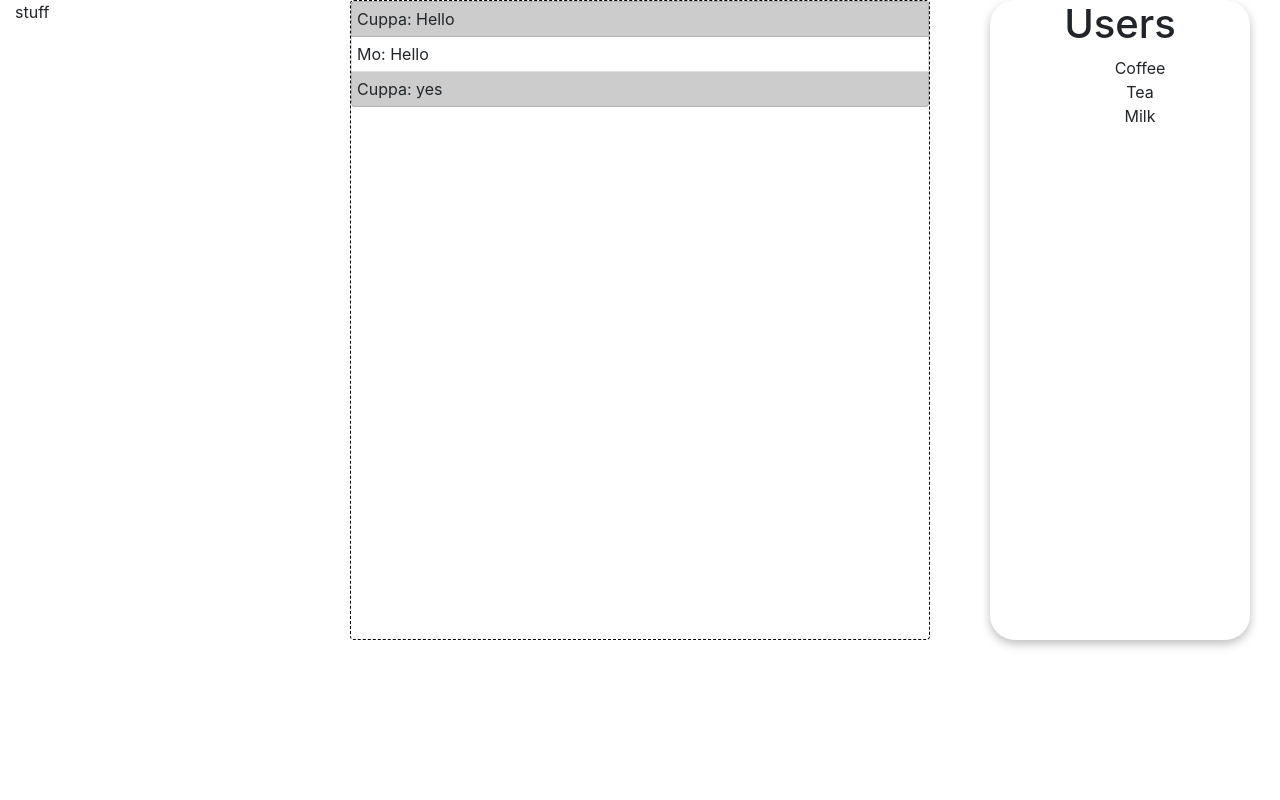
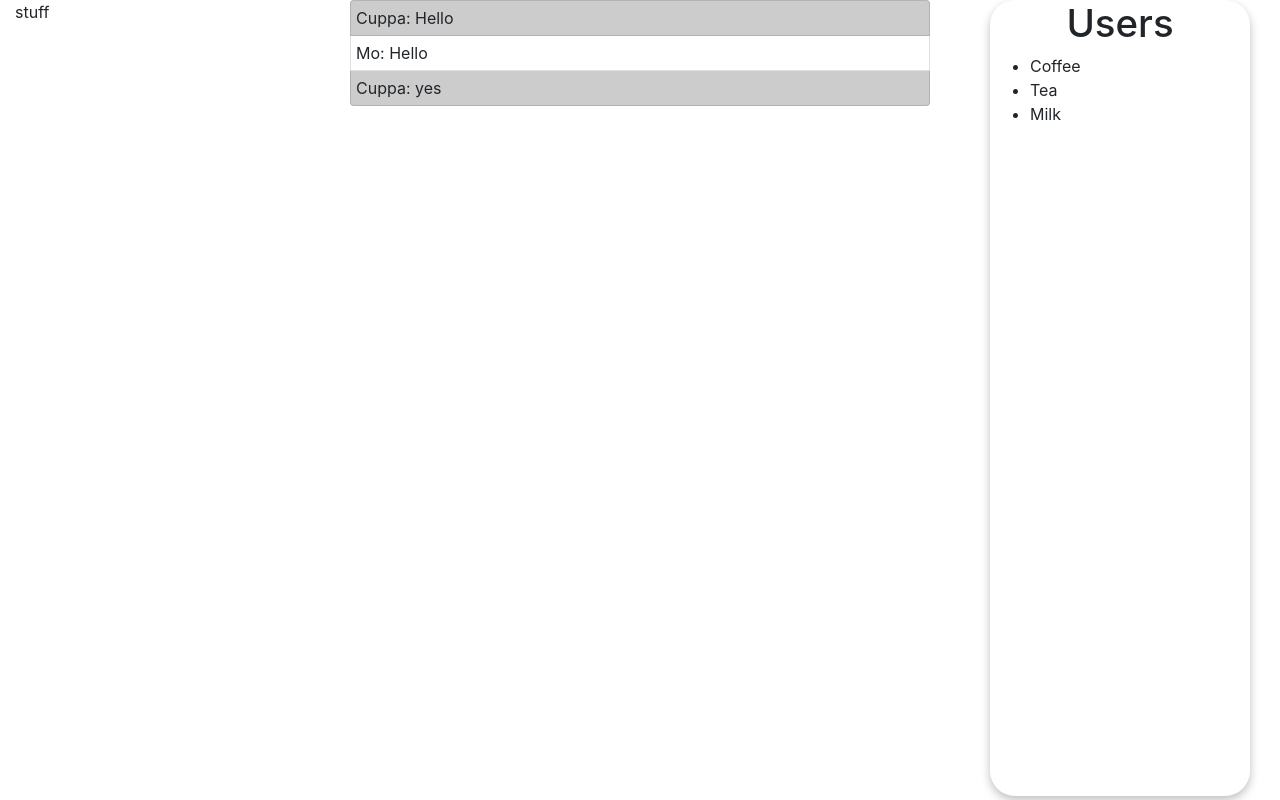
Before and after one commit to MichOchieng/math-centerV2, a React (Create React App) app in the folder math-center/: page / in a window 1280 px wide. Built offline with nearby package versions, Linux system fonts and the light colour scheme.

Commit message:
Added class for main chat container, styling for chat nav and fixed some sizing issues

```diff
--- a/math-center/src/App.css
+++ b/math-center/src/App.css
@@ -19,6 +19,9 @@ div.col-xs-1,div.col-xs-10,div.col-xs-11,div.col-xs-12,div.col-xs-2,div.col-xs-3
 
 /* Messages */
 
+.chatContainer{
+  margin-top: 5%;
+}
 
 #message-container div {
     background-color: #ccc;
@@ -44,15 +47,39 @@ div.col-xs-1,div.col-xs-10,div.col-xs-11,div.col-xs-12,div.col-xs-2,div.col-xs-3
     flex-grow: 1;
 }
 
-/* chatArea Styling */
-#message-container{
-  height: 80vh;
-  border: black 1px dashed;
+/* Main Ui styling */
+
+.mainUi{
+  height: 100vh;
 }
 
-#inputForm{  /* Send form */
-  border: red solid 2px;
+/* chatArea Styling */
 
+.sendButton{
+  position: absolute;
+  bottom: 0;
+  right: 0;
+  margin-bottom: 5%;
+}
+
+
+/* Chatroom Nav Styling */
+.ChatRoomNav{
+
+}
+
+.chatNav{
+  border: 1px black;
+  border-radius: 25px;
+  background: #FFFFFF;
+  box-shadow: 0px 4px 10px rgba(0, 0, 0, 0.25);
+  margin: 0 auto;
+  height: 99.5vh;
+}
+
+.chatNavHeader{
+  text-align: center;
+  font-size: 3vw;
 }
 
 /* InfoBar.js Styling */
@@ -63,19 +90,15 @@ div.col-xs-1,div.col-xs-10,div.col-xs-11,div.col-xs-12,div.col-xs-2,div.col-xs-3
   background: #FFFFFF;
   box-shadow: 0px 4px 10px rgba(0, 0, 0, 0.25);
   margin: 0 auto;
-  height: 80vh;
+  height: 99.5vh;
 
 }
-
 .infoBarHeader{
   text-align: center;
+  font-size: 3vw;
 }
 
-.userList{
-  list-style-type: none;
-  text-align: center;
-}
-
+/* Tag should be changed to something more specific */
 p{
   text-align: center;
 }
```
